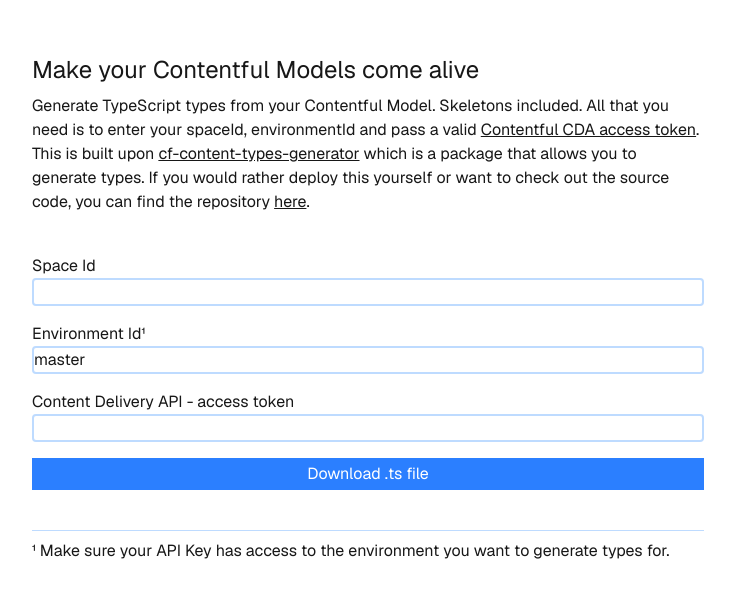
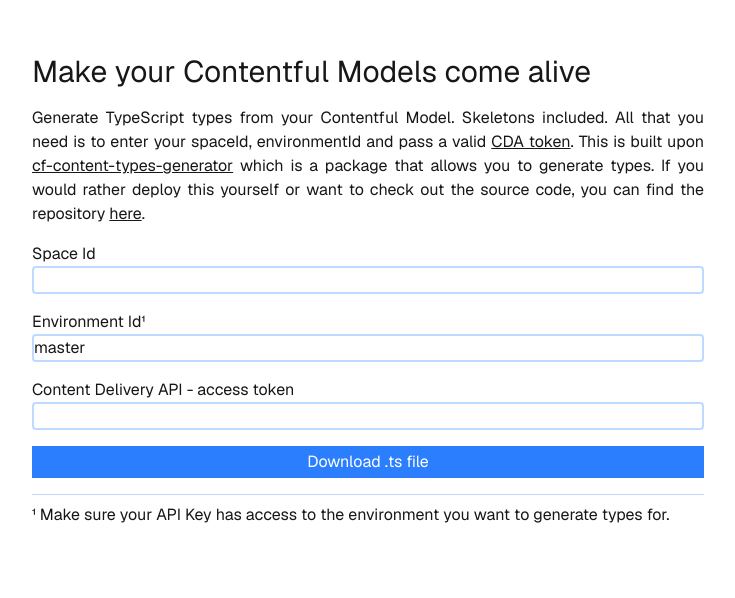
Before and after one commit to marlonschlosshauer/contentful-schema-generator, a Next.js app: page / in a window 1280 px wide. Shown: the part 110-708 px from the top of the page, without its empty margins (272-1007 px from the left). Built offline with nearby package versions, Linux system fonts and the light colour scheme.

Commit message:
Improve readability

```diff
--- a/src/app/page.tsx
+++ b/src/app/page.tsx
@@ -23,10 +23,10 @@
 
   return (
     <div className="grid grid-rows-[20px_1fr_20px] items-center justify-items-center min-h-screen p-8 pb-20 gap-16 sm:p-20 font-[family-name:var(--font-geist-sans)]">
-      <main className="flex flex-col gap-10 row-start-2 items-star max-w-2xl w-full">
-        <section aria-label="Tool introduction" className="flex flex-col gap-2">
-          <h1 className="text-2xl">Make your Contentful Models come alive</h1>
-          <p>
+      <main className="flex flex-col gap-4 row-start-2 items-star max-w-2xl w-full">
+        <section aria-label="Tool introduction" className="flex flex-col gap-4">
+          <h1 className="text-3xl">Make your Contentful Models come alive</h1>
+          <p className="text-justify">
             Generate TypeScript types from your Contentful Model. Skeletons
             included. All that you need is to enter your spaceId, environmentId
             and pass a valid{" "}
@@ -35,7 +35,7 @@
               href="https://www.contentful.com/developers/docs/references/authentication/?utm_source=webapp&utm_medium=knowledge-base-api_key&utm_campaign=in-app-help#the-delivery-and-preview-api"
               target="_blank"
             >
-              Contentful CDA access token
+              CDA token
             </Link>
             . This is built upon{" "}
             <Link
```
